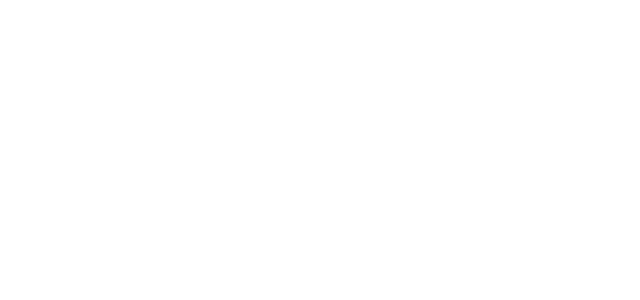
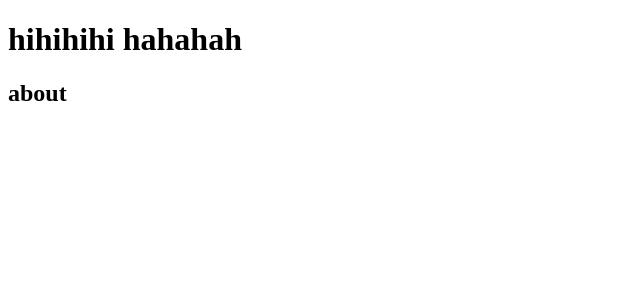
Before and after one commit to DoanKhiem/learn-nuxt, a Nuxt app: page /about in a window 1280 px wide. Before the commit this address had no page. Shown: the top 300 px of the page, without its empty margins (0-640 px from the left). Built offline with nearby package versions, Linux system fonts and the light colour scheme.

Commit message:
multiple layouts

```diff
--- a/app.vue
+++ b/app.vue
@@ -1,5 +1,14 @@
 <template>
   <div>
-    <NuxtPage />
+    <!-- <NuxtPage /> -->
+    <NuxtLayout :name="layout">
+
+  </NuxtLayout>
+  <NuxtPage />
   </div>
+
 </template>
+<script setup>
+// You might choose this based on an API call or logged-in status
+const layout = "public";
+</script>
--- /dev/null
+++ b/layouts/default.vue
@@ -0,0 +1,5 @@
+<template>
+    <div>
+        default layout
+    </div>
+</template>
--- /dev/null
+++ b/layouts/public.vue
@@ -0,0 +1,3 @@
+<template>
+    <h1>hihihihi hahahah</h1>
+  </template>
--- /dev/null
+++ b/pages/about/index.vue
@@ -0,0 +1,7 @@
+<template>
+    <h2>about</h2>
+</template>
+
+<script setup >
+
+</script>
```
